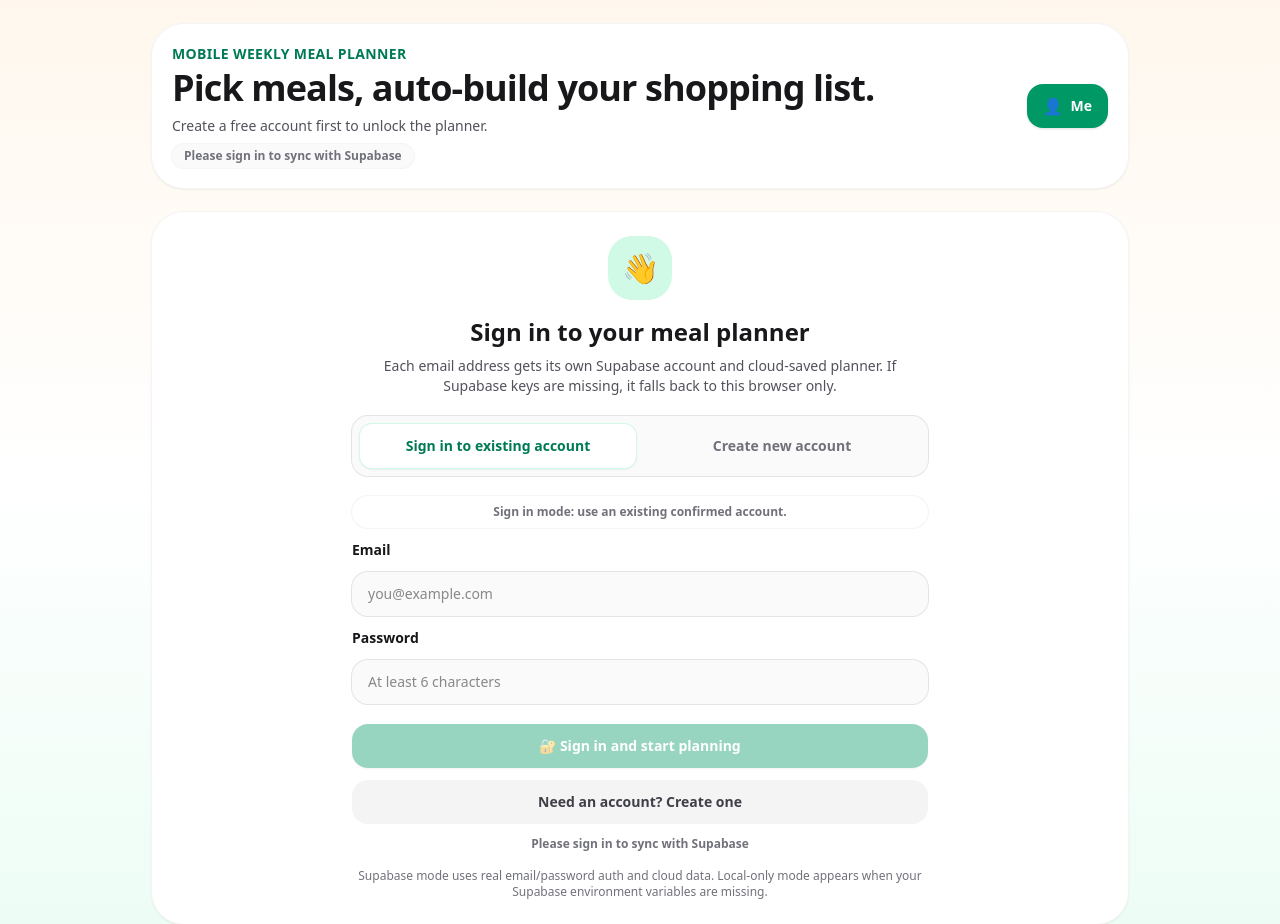
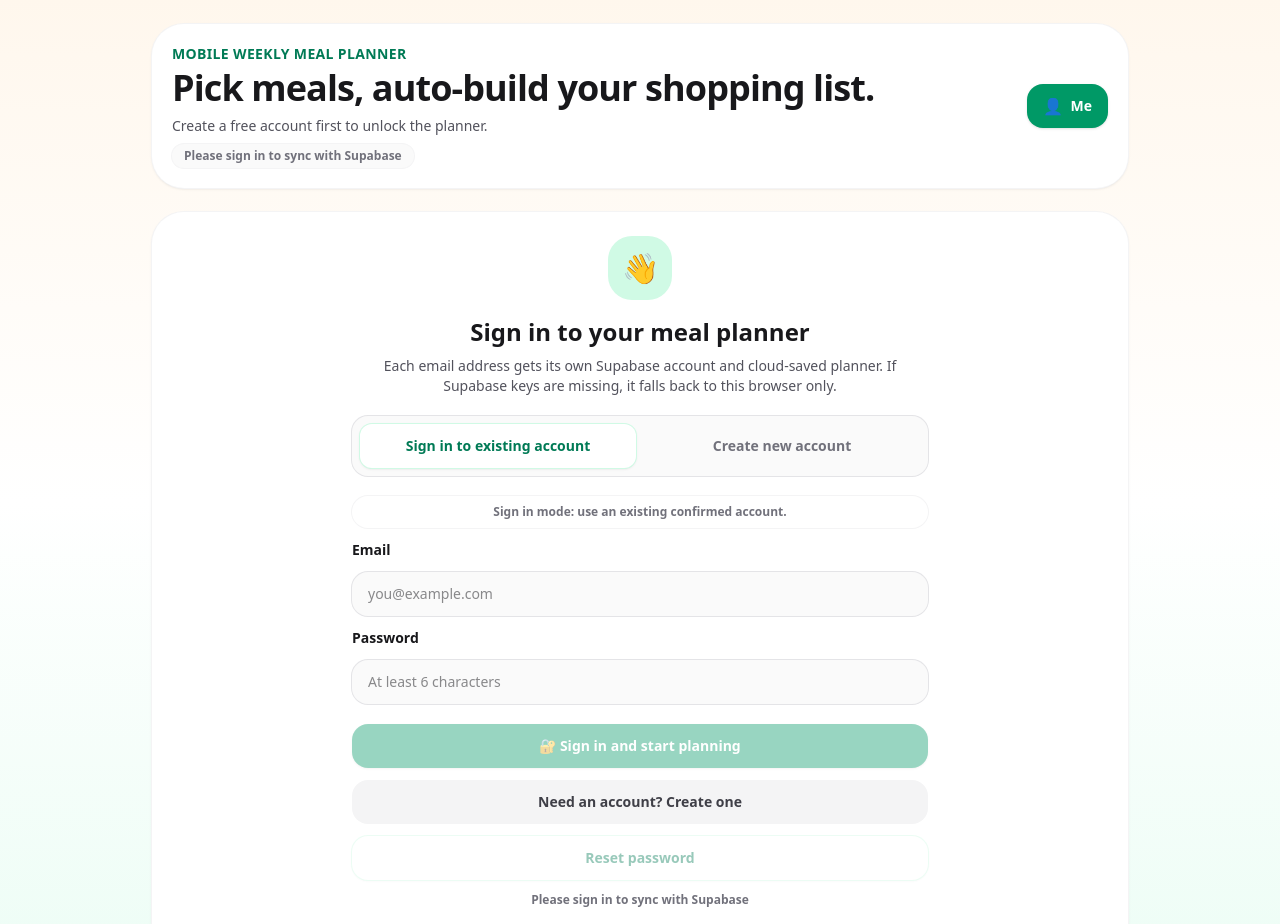
Before and after one commit to meganehaworth-blip/megs-meals, a React (Vite) app: page / in a window 1280 px wide. Shown: the top 924 px of the page. Built offline with nearby package versions, Linux system fonts and the light colour scheme.

Commit message:
Update App.jsx

```diff
--- a/src/App.jsx
+++ b/src/App.jsx
@@ -969,6 +969,31 @@ export default function MealPlannerApp() {
     }
   }
 
+  async function sendPasswordReset() {
+    if (!supabase) {
+      setSyncStatus("Password reset only works when Supabase is connected.");
+      return;
+    }
+    if (!signup.email.trim()) {
+      setSyncStatus("Enter your email address first, then click reset password.");
+      return;
+    }
+    try {
+      setIsSyncing(true);
+      setSyncStatus("Sending password reset email...");
+      const { error } = await supabase.auth.resetPasswordForEmail(signup.email.trim().toLowerCase(), {
+        redirectTo: window.location.origin,
+      });
+      if (error) throw error;
+      setSyncStatus("Password reset email sent. Check your inbox and junk folder.");
+    } catch (error) {
+      console.error(error);
+      setSyncStatus(`Password reset error: ${error.message}`);
+    } finally {
+      setIsSyncing(false);
+    }
+  }
+
   async function completeSignup() {
     if (!signup.email.trim()) return;
     const email = signup.email.trim().toLowerCase();
@@ -1019,7 +1044,14 @@ export default function MealPlannerApp() {
         }
       } catch (error) {
         console.error(error);
-        setSyncStatus(`${authMode === "signup" ? "Create account" : "Sign in"} error: ${error.message}`);
+        if (error.message?.toLowerCase().includes("invalid login credentials")) {
+          setSyncStatus("Incorrect email or password. Try again, or use reset password below.");
+        } else if (error.message?.toLowerCase().includes("user already registered")) {
+          setSyncStatus("This email already has an account. Switch to Sign in, or reset your password.");
+          setAuthMode("signin");
+        } else {
+          setSyncStatus(`${authMode === "signup" ? "Create account" : "Sign in"} error: ${error.message}`);
+        }
       } finally {
         setIsSyncing(false);
       }
@@ -1130,6 +1162,11 @@ export default function MealPlannerApp() {
                 <button type="button" onClick={() => { setAuthMode(authMode === "signup" ? "signin" : "signup"); setSyncStatus(authMode === "signup" ? "Sign in mode selected" : "Create account mode selected"); }} className="rounded-2xl bg-zinc-100 px-4 py-3 text-sm font-bold text-zinc-700">
                   {authMode === "signup" ? "Already have an account? Sign in" : "Need an account? Create one"}
                 </button>
+                {authMode === "signin" && (
+                  <button type="button" onClick={sendPasswordReset} disabled={!signup.email.trim() || isSyncing} className="rounded-2xl bg-white px-4 py-3 text-sm font-bold text-emerald-700 shadow-sm ring-1 ring-emerald-100 disabled:cursor-not-allowed disabled:opacity-40">
+                    Reset password
+                  </button>
+                )}
                 <p className="text-center text-xs font-bold text-zinc-500">{syncStatus}</p>
               </div>
               <p className="mt-4 text-xs text-zinc-500">Supabase mode uses real email/password auth and cloud data. Local-only mode appears when your Supabase environment variables are missing.</p>
@@ -1165,6 +1202,11 @@ export default function MealPlannerApp() {
                 <button type="button" onClick={() => { setAuthMode(authMode === "signup" ? "signin" : "signup"); setSyncStatus(authMode === "signup" ? "Sign in mode selected" : "Create account mode selected"); }} className="rounded-2xl bg-white px-4 py-3 text-sm font-bold text-zinc-700 ring-1 ring-emerald-100">
                   {authMode === "signup" ? "Already have an account? Sign in" : "Need an account? Create one"}
                 </button>
+                {authMode === "signin" && (
+                  <button type="button" onClick={sendPasswordReset} disabled={!signup.email.trim() || isSyncing} className="rounded-2xl bg-white px-4 py-3 text-sm font-bold text-emerald-700 ring-1 ring-emerald-100 disabled:cursor-not-allowed disabled:opacity-40">
+                    Reset password
+                  </button>
+                )}
                 <p className="text-center text-xs font-bold text-zinc-500">{syncStatus}</p>
               </div>
             ) : (
```
